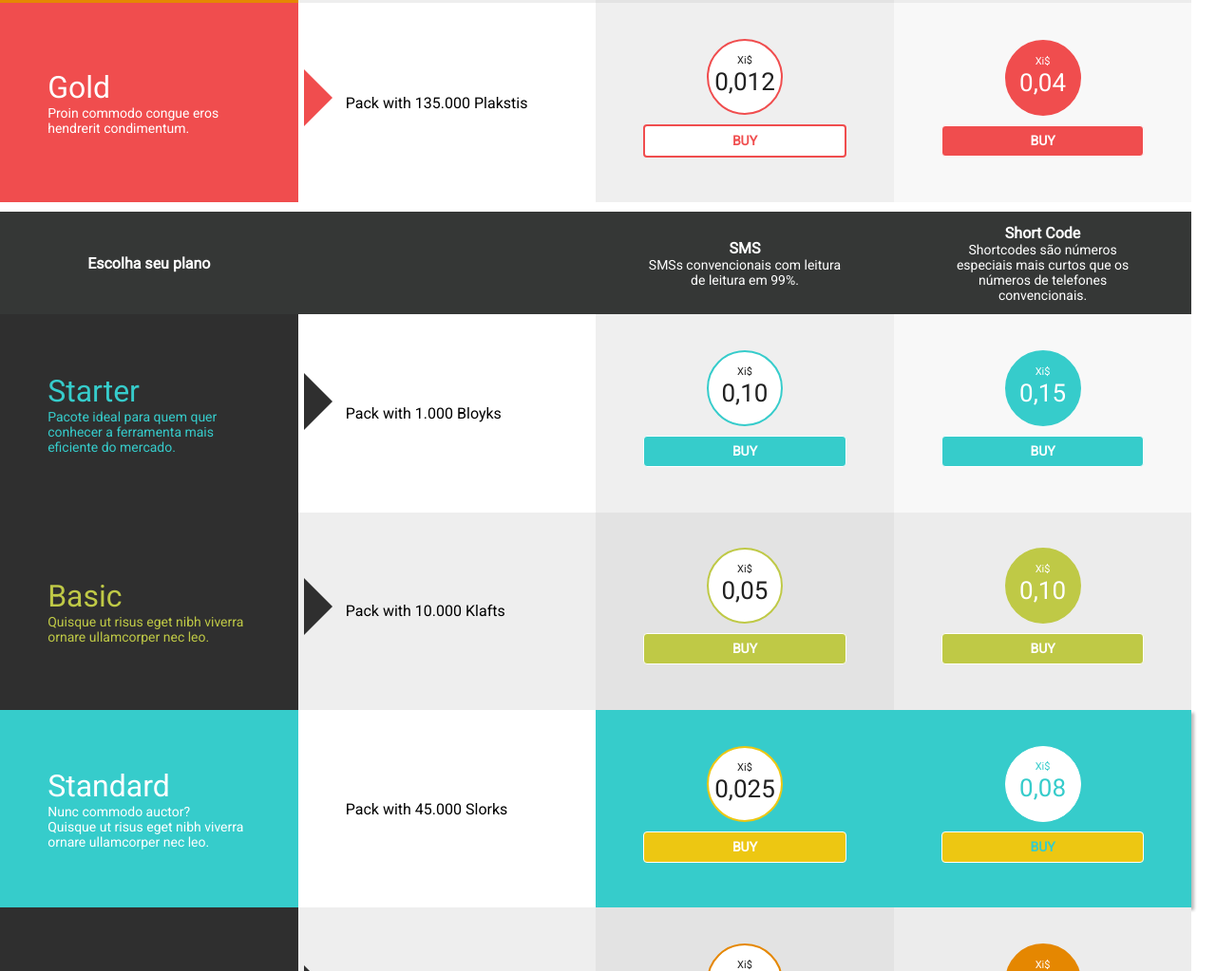
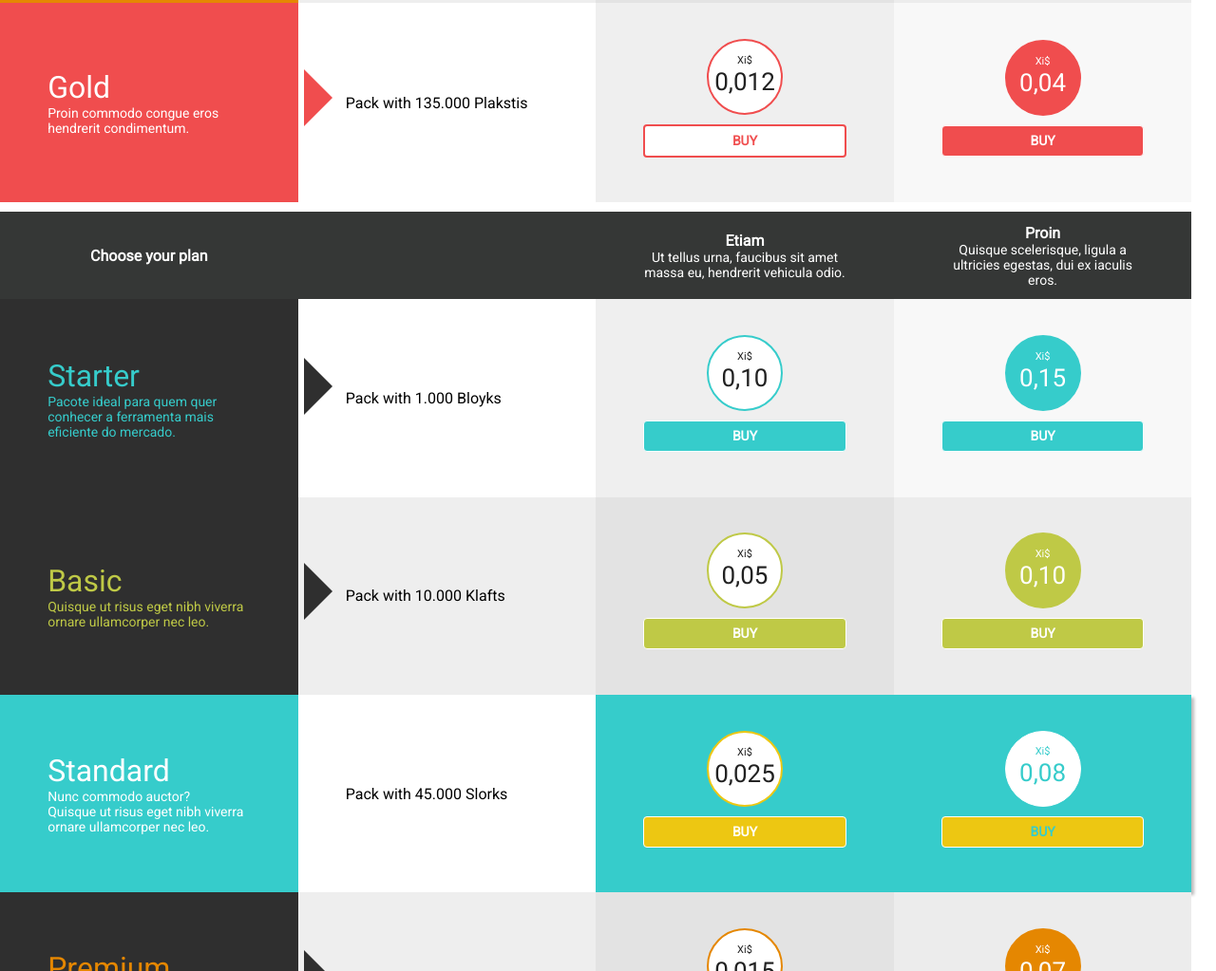
Before and after one commit to gabaugusto/responsive-table, a plain HTML site: page index.html in a window 1280 px wide. Shown: the part 940-1963 px from the top of the page at 95% size. Drawn offline with Linux system fonts and the light colour scheme.

Commit message:
Update index.html

```diff
--- a/index.html
+++ b/index.html
@@ -66,10 +66,10 @@
 
   <table class="newPlan">
     <tr class="tableHeader bg-deep-gray">
-      <th>Escolha seu plano</th>
+      <th>Choose your plan</th>
       <th></th>
-      <th>SMS<span>SMSs convencionais com leitura de leitura em 99%.</span></th>
-      <th>Short Code <span>Shortcodes são números especiais mais curtos que os números de telefones convencionais.</span></th>
+      <th>Etiam <span>Ut tellus urna, faucibus sit amet massa eu, hendrerit vehicula odio.</span></th>
+      <th>Proin <span>Quisque scelerisque, ligula a ultricies egestas, dui ex iaculis eros.</span></th>
     </tr>
     <tr class="row row01">
       <td class="title title01 bg-deep-gray color-light-blue"><div class="arrow-right"></div>Starter <span class="nDesc">Pacote ideal para quem quer conhecer a ferramenta mais eficiente do mercado. </span></td>
```
